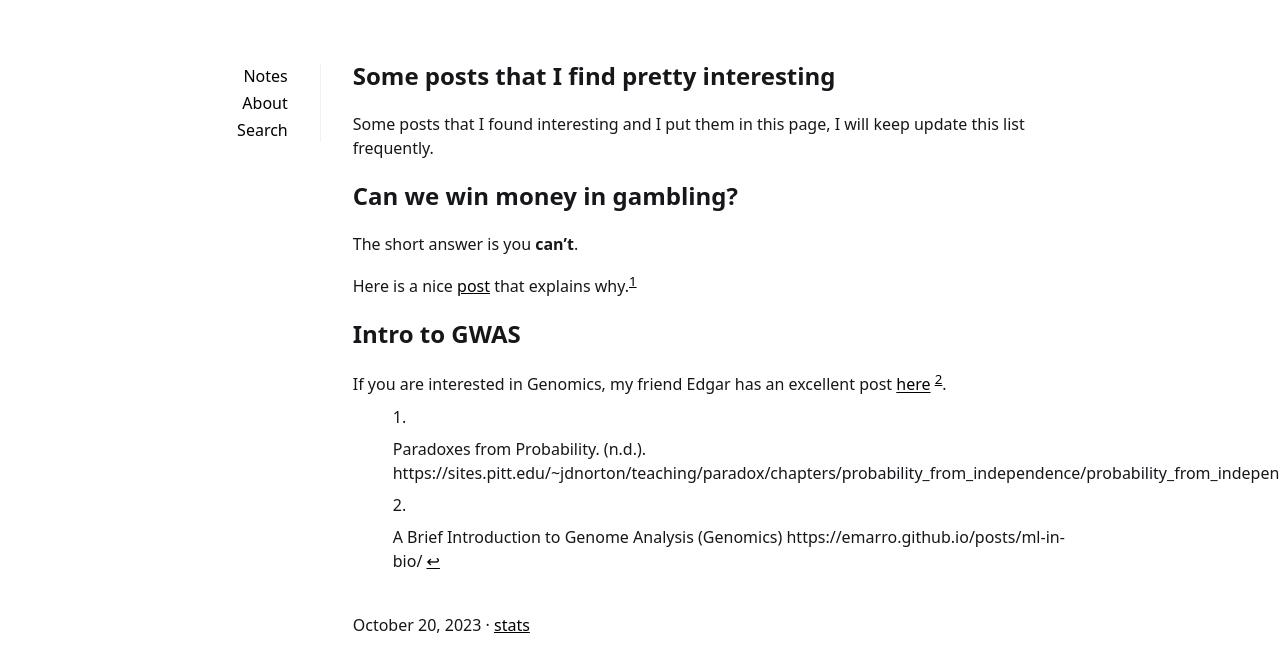
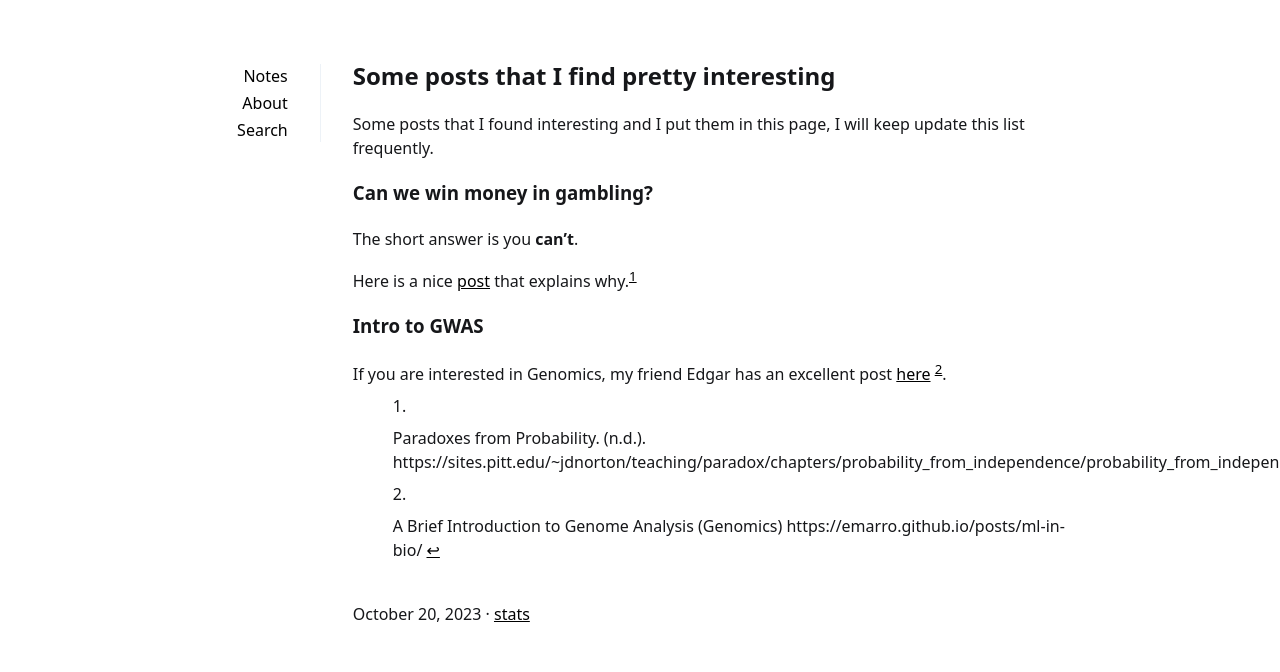
Before and after one commit to acneyouth1996/notes, a Jekyll site: the page built from _posts/2023-10-20-win-gamble.md, in a window 1280 px wide. Shown: the top 672 px of the page. Built offline with Jekyll 4.4.1, drawn with Linux system fonts in a browser that asks for light colours.

Commit message:
update page

```diff
--- a/_posts/2023-10-20-win-gamble.md
+++ b/_posts/2023-10-20-win-gamble.md
@@ -13,13 +13,13 @@ render_with_liquid: true
 
 Some posts that I found interesting and I put them in this page, I will keep update this list frequently.
 
-## Can we win money in gambling?
+### Can we win money in gambling?
 
 The short answer is you **can't**.
 
 Here is a nice [post](https://sites.pitt.edu/~jdnorton/teaching/paradox/chapters/probability_from_independence/probability_from_independence.html) that explains why.[^fn1]
 
-## Intro to GWAS
+### Intro to GWAS
 
 If you are interested in Genomics, my friend Edgar has an excellent post [here](https://emarro.github.io/posts/ml-in-bio/) [^fn2].
 
```
